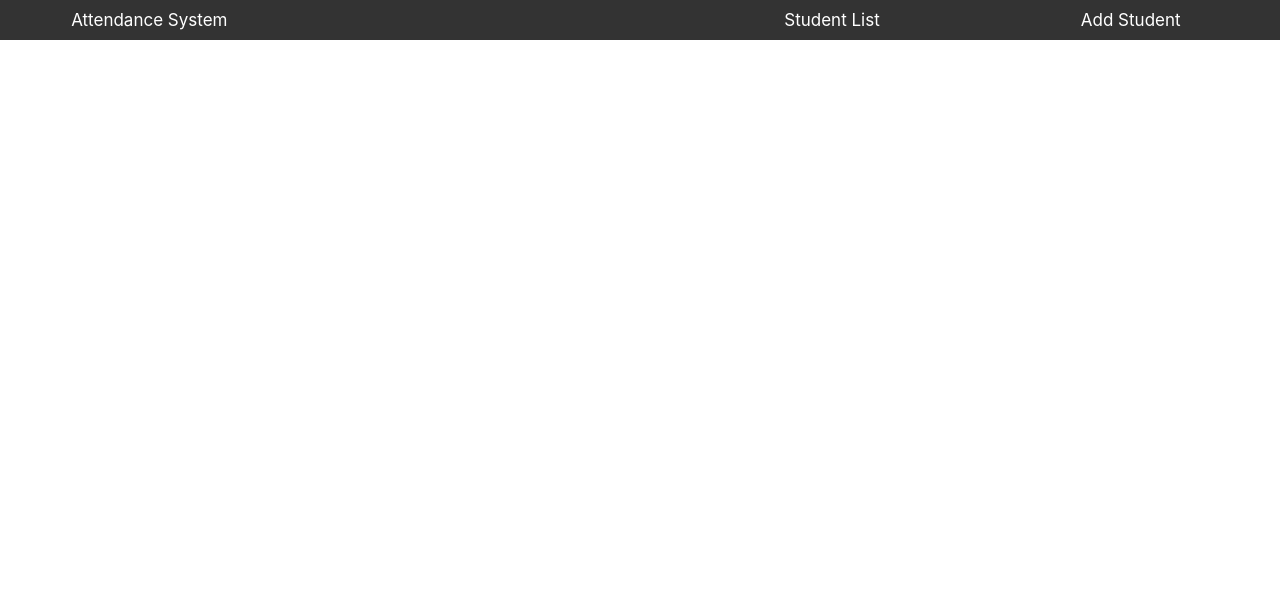
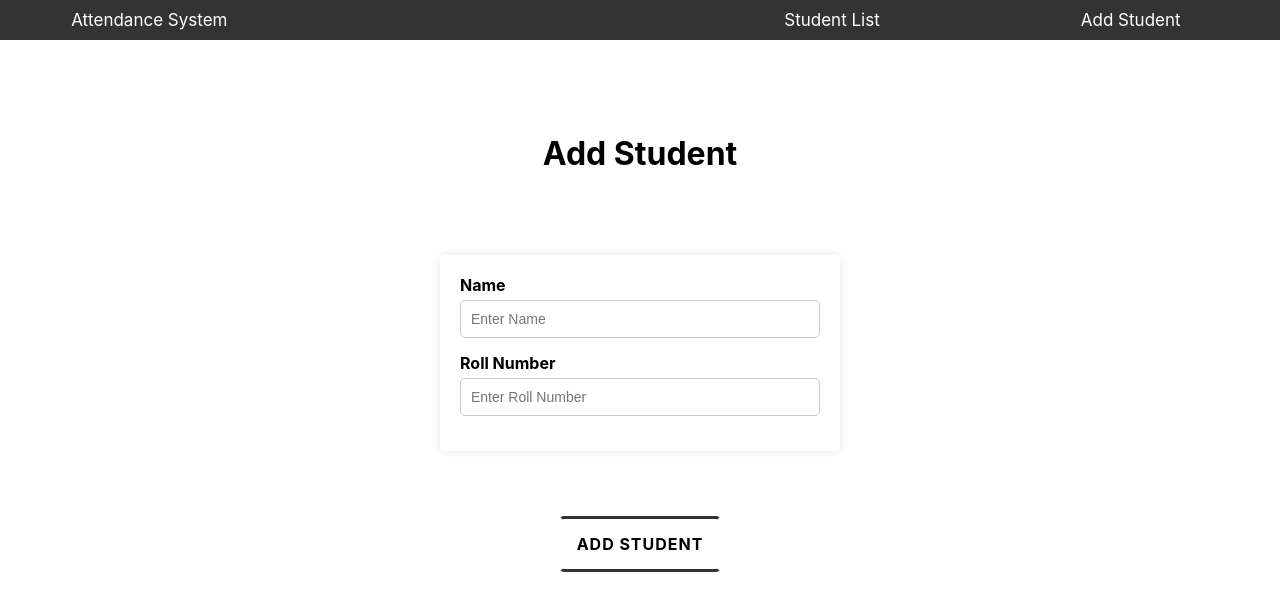
Before and after one commit to Hari-krishna-tech/kalvium-task, a React (Create React App) app: page /addstudent in a window 1280 px wide. Shown: the top 610 px of the page. Built offline with nearby package versions, Linux system fonts and the light colour scheme.

Commit message:
added final css styling

```diff
--- a/src/App.js
+++ b/src/App.js
@@ -16,6 +16,13 @@ const App = () => {
 
   const [students, setStudents] = useState(initialStudents);
 
+  const addStudent = (student) => {
+    const id = Math.floor(Math.random() * 10000) + 1;
+    const attendance = false;
+    const newStudent = { id, ...student, attendance };
+    setStudents([...students, newStudent]);
+  }
+
   const markAttendance = (studentId) => {
     const updatedStudents = students.map((student) => {
       if (student.id === parseInt(studentId)) {
@@ -27,7 +34,7 @@ const App = () => {
     setStudents(updatedStudents);
     console.log(students);
   };
-  console.log("rerendered");
+
   return (
     <div className="app">
       <Nav />
@@ -36,7 +43,7 @@ const App = () => {
 
         <Route path="/studentlist" element={<StudentList students={students} markAttendance={markAttendance}/>} />
 
-        <Route path="/addstudent" element={<AddStudent />} />
+        <Route path="/addstudent" element={<AddStudent addStudent={addStudent}/>} />
 
       </Routes>
 
--- a/src/components/AddStudent/AddStudent.css
+++ b/src/components/AddStudent/AddStudent.css
@@ -0,0 +1,133 @@
+
+.attendance-form {
+    display: flex;
+    flex-direction: column;
+    align-items: center;
+    justify-content: center;
+    height: 80vh;
+
+}
+
+.attendance-form .header {
+    font-size: 2rem;
+    margin-bottom: 2rem;
+}
+
+/* Form Container */
+.form-container {
+    background-color: #ffffff;
+    width: 400px;
+    margin: 50px auto;
+    padding: 20px;
+    border-radius: 5px;
+    box-shadow: 0px 0px 10px rgba(0, 0, 0, 0.1);
+  }
+
+  /* Name Container */
+  .name-container,
+  .rollno-container {
+    margin-bottom: 15px;
+  }
+
+  /* Labels */
+  label {
+    display: block;
+    font-weight: bold;
+    margin-bottom: 5px;
+  }
+
+  /* Input Fields */
+  input[type="text"] {
+    width: 100%;
+    padding: 10px;
+    border: 1px solid #ccc;
+    border-radius: 5px;
+    font-size: 14px;
+  }
+
+  /* Input Focus */
+  input[type="text"]:focus {
+    outline: none;
+    border-color: #007bff;
+    box-shadow: 0px 0px 5px rgba(0, 123, 255, 0.5);
+  }
+
+  /* Button (if you have one) */
+  button {
+    background-color: #007bff;
+    color: #ffffff;
+    border: none;
+    padding: 10px 15px;
+    border-radius: 5px;
+    cursor: pointer;
+    font-size: 14px;
+  }
+
+  button:hover {
+    background-color: #0056b3;
+  }
+
+  /* Center Form on Smaller Screens */
+  @media (max-width: 480px) {
+    .form-container {
+      width: 90%;
+    }
+  }
+
+
+
+
+.mark-attendance {
+    border: none;
+    border-top: 3px solid #333;
+    border-bottom: 3px solid #333;
+    border-left: 3px solid #fff;
+    border-right: 3px solid  #fff;
+    color: #333;
+    font-family: inherit;
+    font-size: inherit;
+    color: inherit;
+    background: none;
+    cursor: pointer;
+    padding: 15px;
+    display: inline-block;
+    margin: 15px 30px;
+    text-transform: uppercase;
+    letter-spacing: 1px;
+    font-weight: 700;
+    outline: none;
+    position: relative;
+    -webkit-transition: all 0.3s;
+    -moz-transition: all 0.3s;
+    transition: all 0.3s;
+    }
+
+    .mark-attendance:hover, .btn:active {
+    color: #fff;
+    border: 3px solid #333;
+    }
+
+    .mark-attendance:hover:after {
+    height: 84%;
+    opacity: 1;
+    }
+    .mark-attendance:after {
+    width: 95%;
+    height: 0;
+    top: 50%;
+    left: 50%;
+    border: 1px solid #fff;
+    background: #333;
+    opacity: 0;
+    -webkit-transform: translateX(-50%) translateY(-50%);
+    -moz-transform: translateX(-50%) translateY(-50%);
+    -ms-transform: translateX(-50%) translateY(-50%);
+    transform: translateX(-50%) translateY(-50%);
+
+    content: '';
+    position: absolute;
+    z-index: -1;
+    -webkit-transition: all 0.3s;
+    -moz-transition: all 0.3s;
+    transition: all 0.3s;
+    }
--- a/src/components/AddStudent/AddStudent.js
+++ b/src/components/AddStudent/AddStudent.js
@@ -1,7 +1,32 @@
+import {useState} from 'react';
+import "./AddStudent.css"
 
-const AddStudent = () => {
+const AddStudent = ({addStudent}) => {
+    const [name, setName] = useState('');
+    const [rollno, setRollno] = useState('');
+
+
+    const handleAddStudent = () => {
+        const stq = {name, rollNumber: rollno};
+        addStudent(stq);
+        setName('');
+        setRollno('');
+    }
     return (
-        <></>
+    <div className='attendance-form'>
+      <h2 className='header'>Add Student</h2>
+      <div className='form-container'>
+    <div className='name-container'>
+        <label>Name </label>
+        <input type="text" placeholder="Enter Name" value={name} onChange={e=>setName(e.target.value)} />
+    </div>
+    <div className='rollno-container'>
+        <label htmlFor="rollno" >Roll Number </label>
+        <input type="text" id="rollno" placeholder="Enter Roll Number" value={rollno} onChange={e=>setRollno(e.target.value)} />
+    </div>
+    </div>
+      <button className='mark-attendance' onClick={handleAddStudent}>Add Student</button>
+    </div>
     )
 }
 
```
